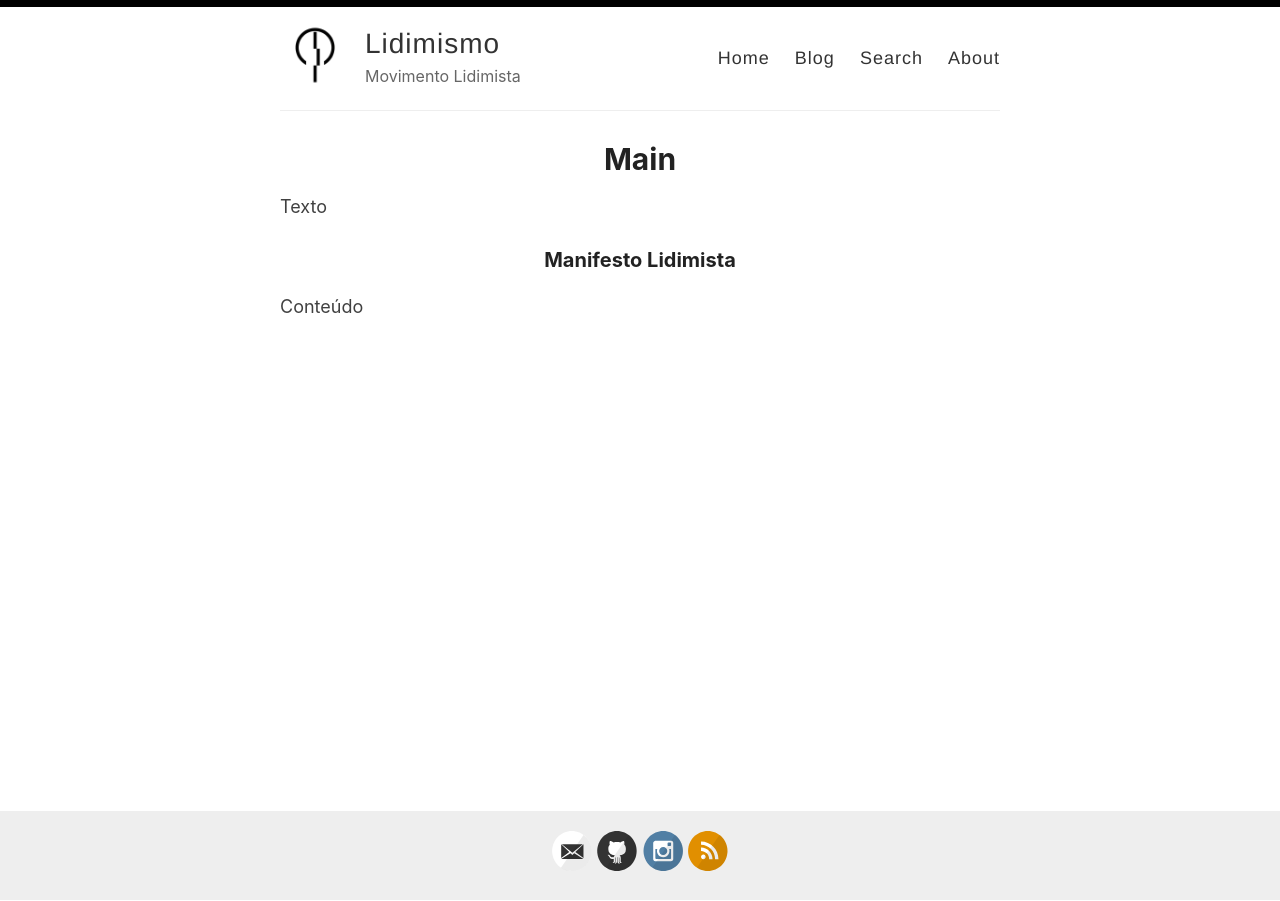
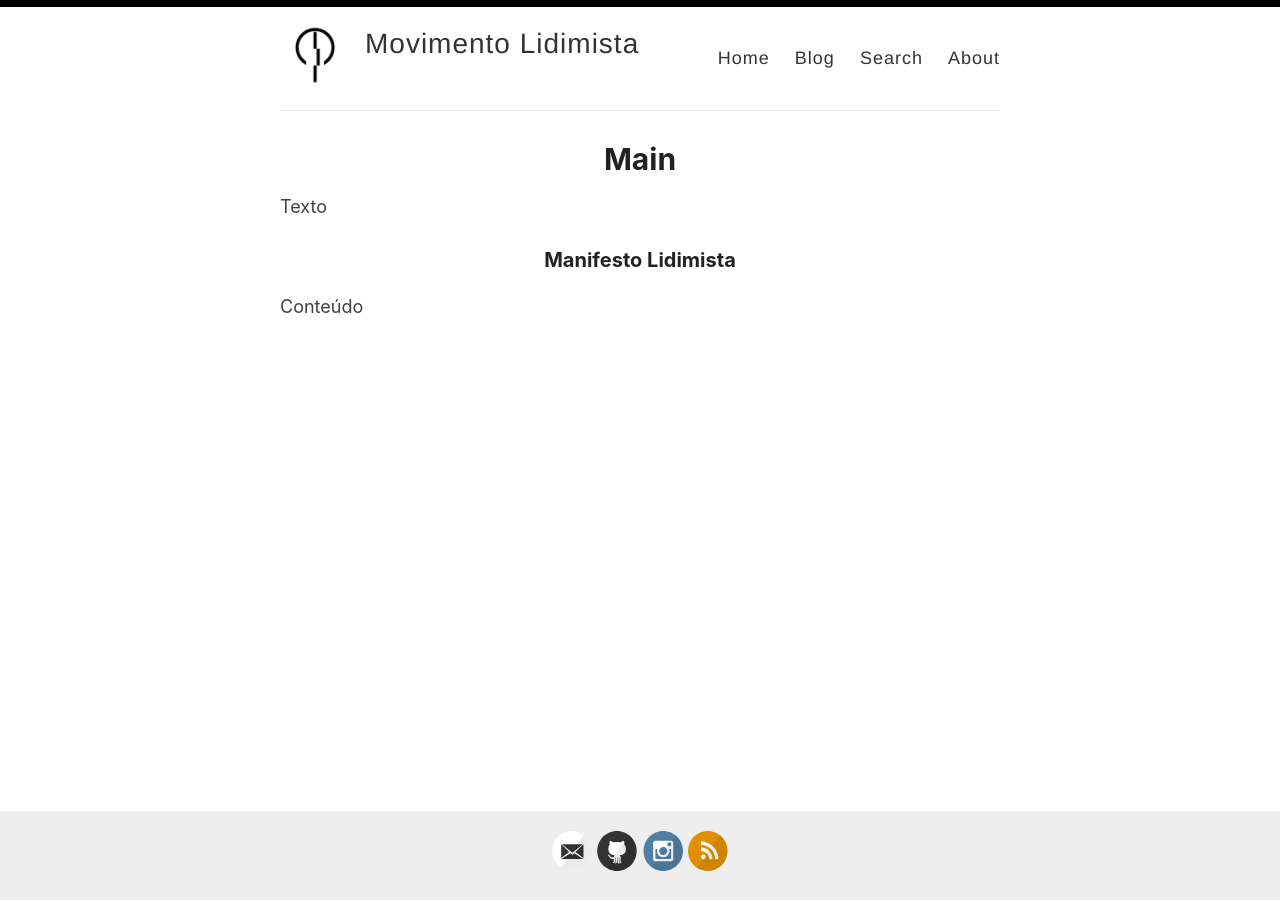
Before and after one commit to favarete/manifesto, a Jekyll site: the page built from docs/_pages/main.md, in a window 1280 px wide. Built offline with Jekyll 4.4.1, drawn with Linux system fonts in a browser that asks for light colours.

Commit message:
Update _config.yml

```diff
--- a/docs/_config.yml
+++ b/docs/_config.yml
@@ -1,10 +1,10 @@
 #
 # Configuration flags
 #
-name: Lidimismo
+name: Movimento Lidimista
 author: Rodrigo Favarete
 avatar: /images/lidimism.png
-description: Movimento Lidimista
+description:
 
 # Includes an icon in the footer for each username
 footer-links:
```
